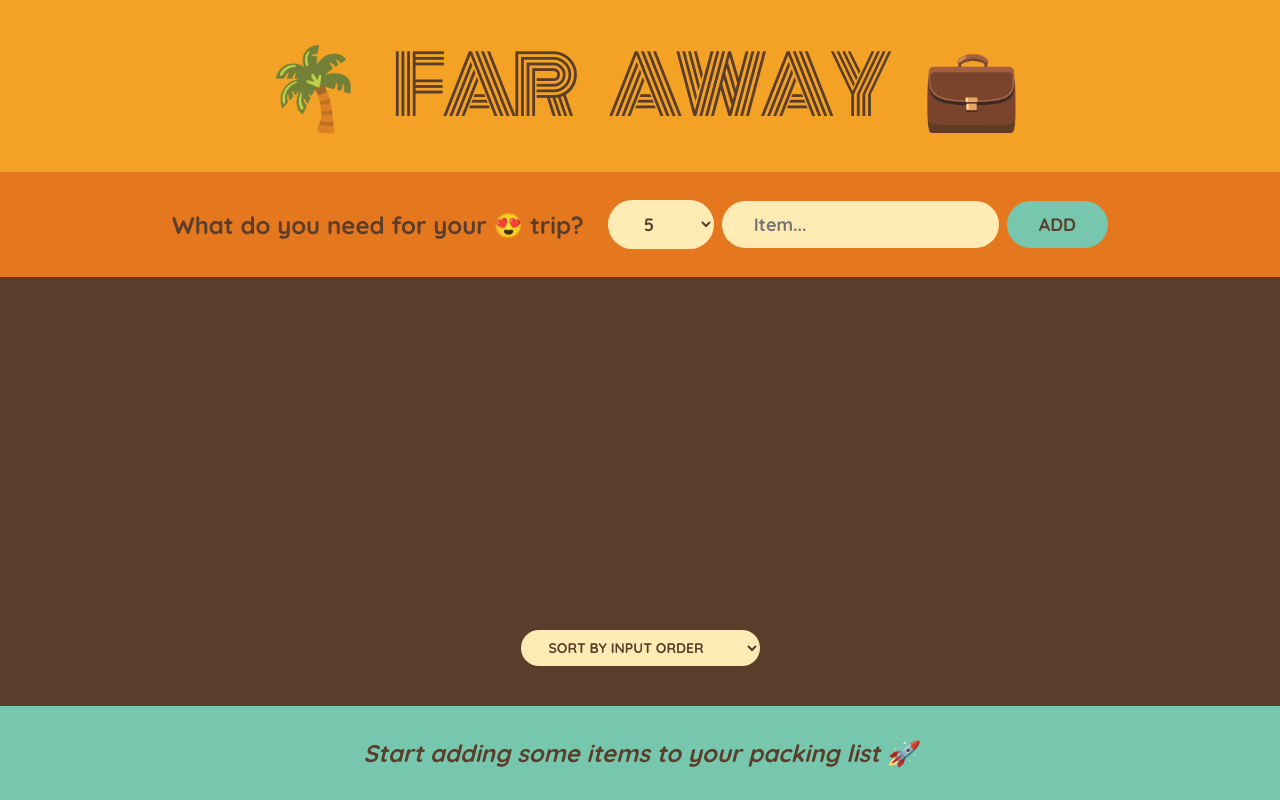
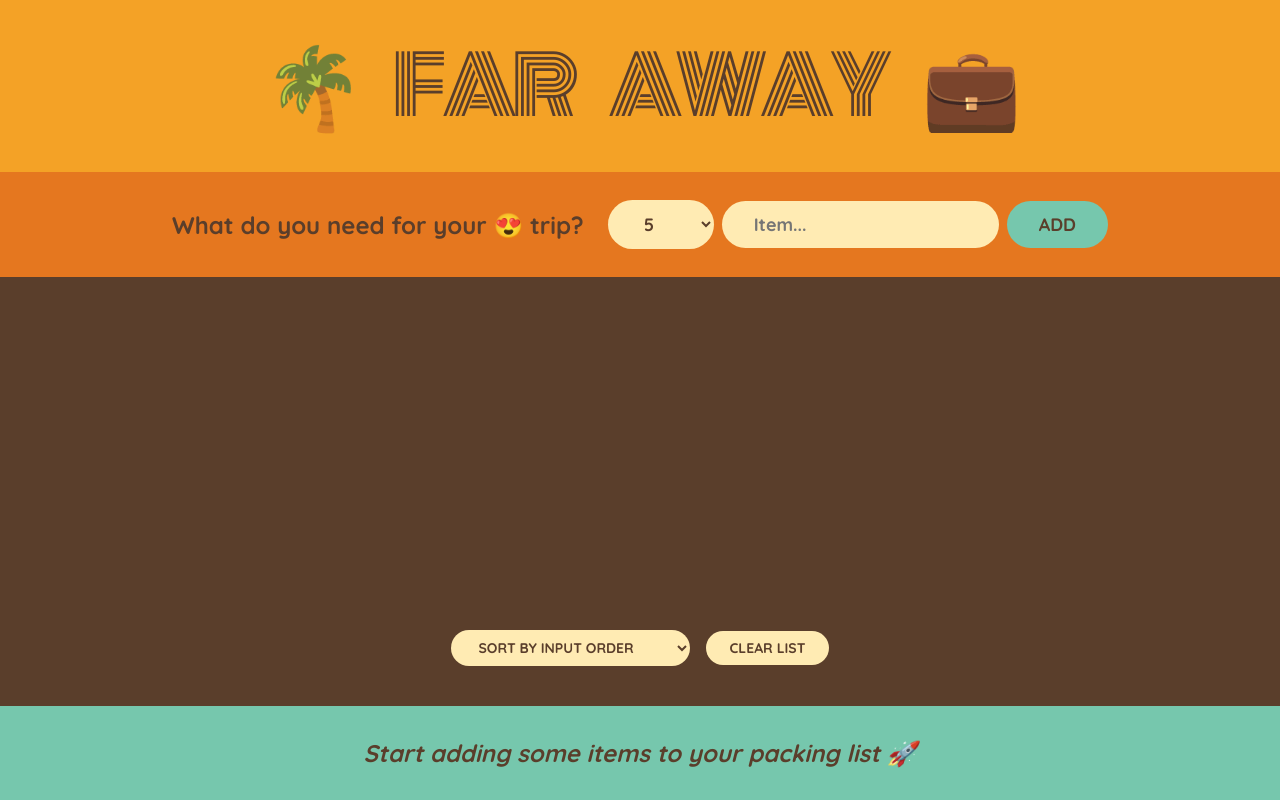
Before and after one commit to Silaenn/Travel-list, a React (Create React App) app: page / in a window 1280 px wide. Built offline with nearby package versions, Linux system fonts and the light colour scheme.

Commit message:
updateProjek

```diff
--- a/src/App.js
+++ b/src/App.js
@@ -24,6 +24,16 @@ export default function App() {
     );
   }
 
+  function handleDeletedItems() {
+    const confirmed = window.confirm(
+      "Are you sure you want to delete all items?"
+    );
+
+    if (confirmed) setItems([]);
+
+    setItems([]);
+  }
+
   return (
     <div className="app">
       <Logo />
@@ -32,6 +42,7 @@ export default function App() {
         items={items}
         onDeleteItem={handleDeleteItem}
         onUpdateItem={handleToogleItem}
+        onDeleteItems={handleDeletedItems}
       />
       <Stats items={items} />
     </div>
@@ -81,7 +92,7 @@ function Form({ onAddItems }) {
     </form>
   );
 }
-function PackingList({ items, onDeleteItem, onUpdateItem }) {
+function PackingList({ items, onDeleteItem, onUpdateItem, onDeleteItems }) {
   const [sortBy, setSortBy] = useState("input");
 
   let sortedItems;
@@ -119,6 +130,7 @@ function PackingList({ items, onDeleteItem, onUpdateItem }) {
           <option value="description">Sort by description</option>
           <option value="packed">Sort by packed status</option>
         </select>
+        <button onClick={onDeleteItems}>Clear list</button>
       </div>
     </div>
   );
```
